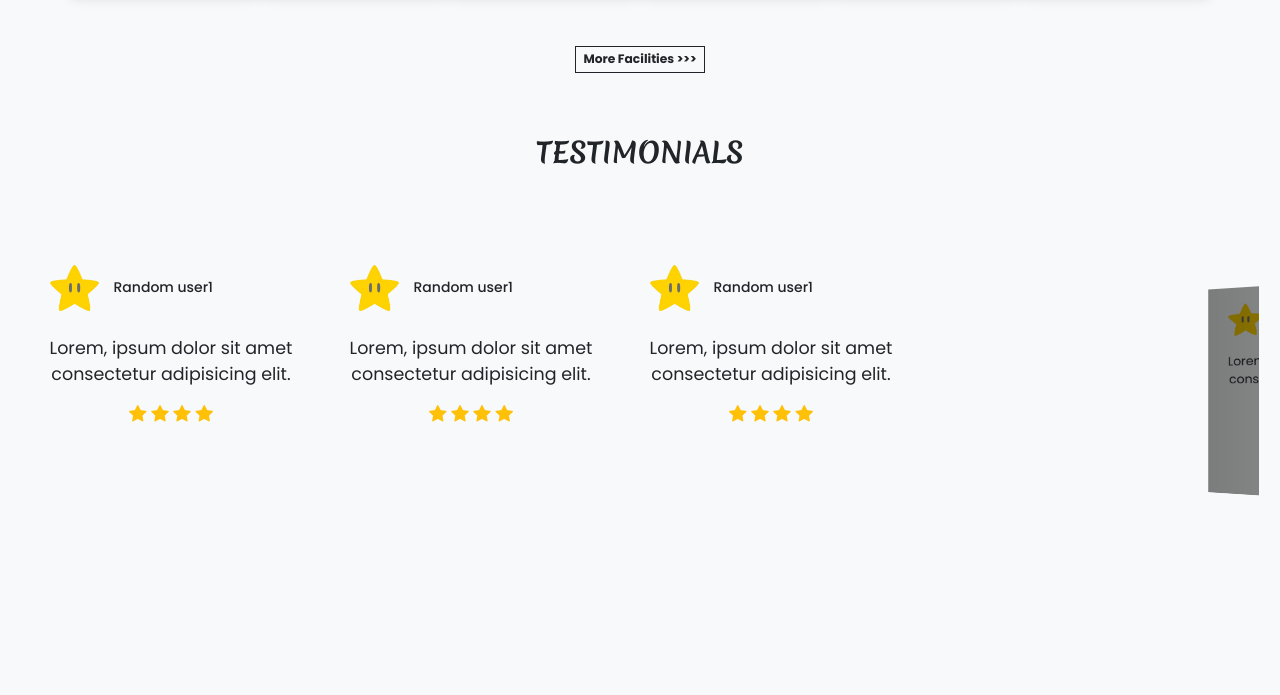
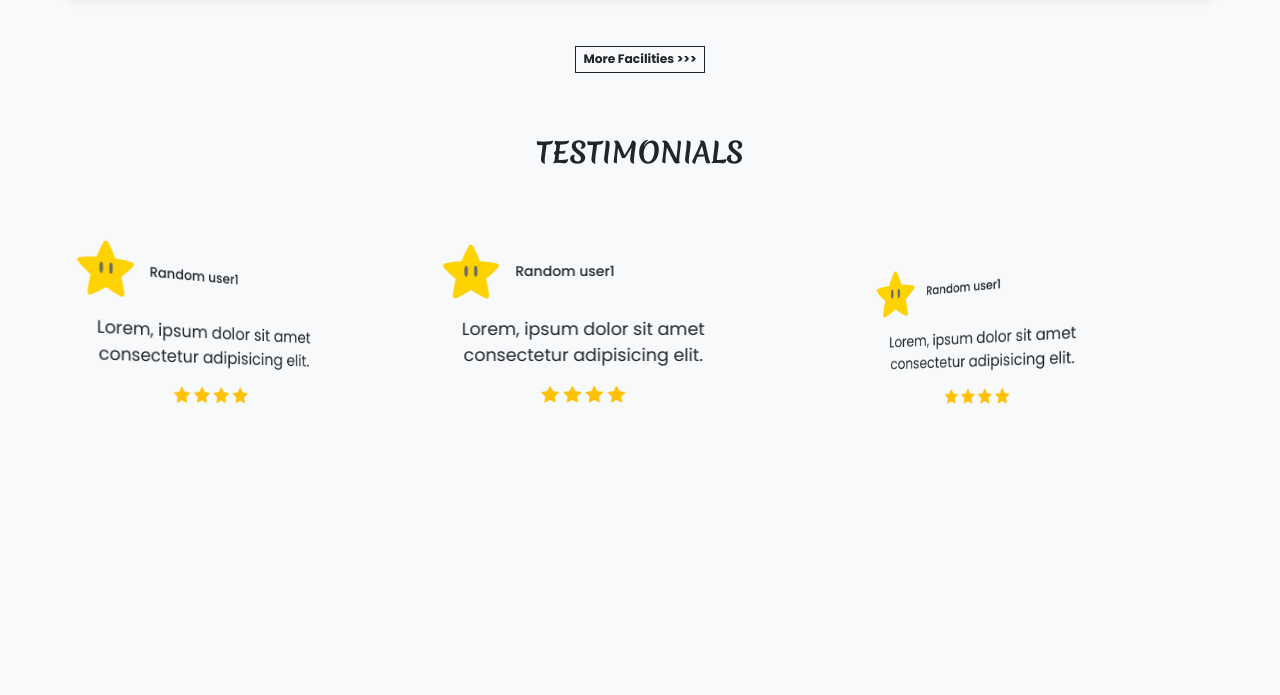
Before and after one commit to Xander1936/hotel-booking-website, a PHP site: page / in a window 1280 px wide. Shown: the part 2152-2847 px from the top of the page. Before the commit the page ends 2648 px from the top, so only its background shows below. Run offline with PHP 8.4, Linux system fonts and the light colour scheme.

Commit message:
Testimonials Final

```diff
--- a/index.php
+++ b/index.php
@@ -366,10 +366,10 @@
     <h2 class="mt-5 pt-4 mb-4 text-center fw-bold h-font text-dark">TESTIMONIALS</h2>
     <div class="container-fluid px-lg-4 mt-4">
         <div class="swiper swiper-testimonials">
-            <div class="swiper-wrapper align-items-center">
+            <div class="swiper-wrapper align-items-center mb-5">
                 <div class="swiper-slide d-flex align-items-center">
                     <div class="swiper-slide-testimonials d-block">
-                        <div class="profile d-flex align-items-center p-4">
+                        <div class="profile d-flex align-items-center mb-3">
                             <img src="images/facilities/star.png" class="w-25" alt="Star Image">
                             <h6 class="m-0 ms-2">Random user1</h6>
                         </div>
@@ -383,23 +383,11 @@
                             <i class="bi bi-star-fill text-warning"></i>
                         </div>
                     </div>
+                </div>
+
+                <div class="swiper-slide d-flex align-items-center">
                     <div class="swiper-slide-testimonials d-block">
-                        <div class="profile d-flex align-items-center p-4">
-                            <img src="images/facilities/star.png" class="w-25" alt="Star Image">
-                            <h6 class="m-0 ms-2">Random user1</h6>
-                        </div>
-                        <p class="text-center blockquote">
-                            Lorem, ipsum dolor sit amet consectetur adipisicing elit.
-                        </p>
-                        <div class="text-center blockquote rating">
-                            <i class="bi bi-star-fill text-warning"></i>
-                            <i class="bi bi-star-fill text-warning"></i>
-                            <i class="bi bi-star-fill text-warning"></i>
-                            <i class="bi bi-star-fill text-warning"></i>
-                        </div>
-                    </div>
-                    <div class="swiper-slide-testimonials d-block">
-                        <div class="profile d-flex align-items-center p-4">
+                        <div class="profile d-flex align-items-center mb-3">
                             <img src="images/facilities/star.png" class="w-25" alt="Star Image">
                             <h6 class="m-0 ms-2">Random user1</h6>
                         </div>
@@ -414,42 +402,11 @@
                         </div>
                     </div>
 
-
                 </div>
 
                 <div class="swiper-slide d-flex align-items-center">
                     <div class="swiper-slide-testimonials d-block">
-                        <div class="profile d-flex align-items-center p-4">
-                            <img src="images/facilities/star.png" class="w-25" alt="Star Image">
-                            <h6 class="m-0 ms-2">Random user1</h6>
-                        </div>
-                        <p class="text-center blockquote">
-                            Lorem, ipsum dolor sit amet consectetur adipisicing elit.
-                        </p>
-                        <div class="text-center blockquote rating">
-                            <i class="bi bi-star-fill text-warning"></i>
-                            <i class="bi bi-star-fill text-warning"></i>
-                            <i class="bi bi-star-fill text-warning"></i>
-                            <i class="bi bi-star-fill text-warning"></i>
-                        </div>
-                    </div>
-                    <div class="swiper-slide-testimonials d-block">
-                        <div class="profile d-flex align-items-center p-4">
-                            <img src="images/facilities/star.png" class="w-25" alt="Star Image">
-                            <h6 class="m-0 ms-2">Random user1</h6>
-                        </div>
-                        <p class="text-center blockquote">
-                            Lorem, ipsum dolor sit amet consectetur adipisicing elit.
-                        </p>
-                        <div class="text-center blockquote rating">
-                            <i class="bi bi-star-fill text-warning"></i>
-                            <i class="bi bi-star-fill text-warning"></i>
-                            <i class="bi bi-star-fill text-warning"></i>
-                            <i class="bi bi-star-fill text-warning"></i>
-                        </div>
-                    </div>
-                    <div class="swiper-slide-testimonials d-block">
-                        <div class="profile d-flex align-items-center p-4">
+                        <div class="profile d-flex align-items-center mb-3">
                             <img src="images/facilities/star.png" class="w-25" alt="Star Image">
                             <h6 class="m-0 ms-2">Random user1</h6>
                         </div>
@@ -464,42 +421,11 @@
                         </div>
                     </div>
 
-
                 </div>
 
                 <div class="swiper-slide d-flex align-items-center">
                     <div class="swiper-slide-testimonials d-block">
-                        <div class="profile d-flex align-items-center p-4">
-                            <img src="images/facilities/star.png" class="w-25" alt="Star Image">
-                            <h6 class="m-0 ms-2">Random user1</h6>
-                        </div>
-                        <p class="text-center blockquote">
-                            Lorem, ipsum dolor sit amet consectetur adipisicing elit.
-                        </p>
-                        <div class="text-center blockquote rating">
-                            <i class="bi bi-star-fill text-warning"></i>
-                            <i class="bi bi-star-fill text-warning"></i>
-                            <i class="bi bi-star-fill text-warning"></i>
-                            <i class="bi bi-star-fill text-warning"></i>
-                        </div>
-                    </div>
-                    <div class="swiper-slide-testimonials d-block">
-                        <div class="profile d-flex align-items-center p-4">
-                            <img src="images/facilities/star.png" class="w-25" alt="Star Image">
-                            <h6 class="m-0 ms-2">Random user1</h6>
-                        </div>
-                        <p class="text-center blockquote">
-                            Lorem, ipsum dolor sit amet consectetur adipisicing elit.
-                        </p>
-                        <div class="text-center blockquote rating">
-                            <i class="bi bi-star-fill text-warning"></i>
-                            <i class="bi bi-star-fill text-warning"></i>
-                            <i class="bi bi-star-fill text-warning"></i>
-                            <i class="bi bi-star-fill text-warning"></i>
-                        </div>
-                    </div>
-                    <div class="swiper-slide-testimonials d-block">
-                        <div class="profile d-flex align-items-center p-4">
+                        <div class="profile d-flex align-items-center mb-3">
                             <img src="images/facilities/star.png" class="w-25" alt="Star Image">
                             <h6 class="m-0 ms-2">Random user1</h6>
                         </div>
@@ -514,8 +440,27 @@
                         </div>
                     </div>
 
+                </div>
+
+                <div class="swiper-slide d-flex align-items-center">
+                    <div class="swiper-slide-testimonials d-block">
+                        <div class="profile d-flex align-items-center mb-3">
+                            <img src="images/facilities/star.png" class="w-25" alt="Star Image">
+                            <h6 class="m-0 ms-2">Random user1</h6>
+                        </div>
+                        <p class="text-center blockquote">
+                            Lorem, ipsum dolor sit amet consectetur adipisicing elit.
+                        </p>
+                        <div class="text-center blockquote rating">
+                            <i class="bi bi-star-fill text-warning"></i>
+                            <i class="bi bi-star-fill text-warning"></i>
+                            <i class="bi bi-star-fill text-warning"></i>
+                            <i class="bi bi-star-fill text-warning"></i>
+                        </div>
+                    </div>
 
                 </div>
+
 
 
             </div>
@@ -547,16 +492,32 @@
         grabCursor: true,
         centeredSlides: true,
         slidesPerView: "auto",
+        slidesPerView: 3,
+        loop: true,
         coverflowEffect: {
             rotate: 50,
             stretch: 0,
             depth: 100,
             modifier: 1,
-            slideShadows: true,
+            slideShadows: false,
         },
         pagination: {
             el: ".swiper-pagination",
         },
+        breakpoints: {
+            320: {
+                slidesPerView: 1,
+            },
+            640: {
+                slidesPerView: 1,
+            },
+            768: {
+                slidesPerView: 2,
+            },
+            1024: {
+                slidesPerView: 3,
+            },
+        }
         });
     </script>
 </body>
```
